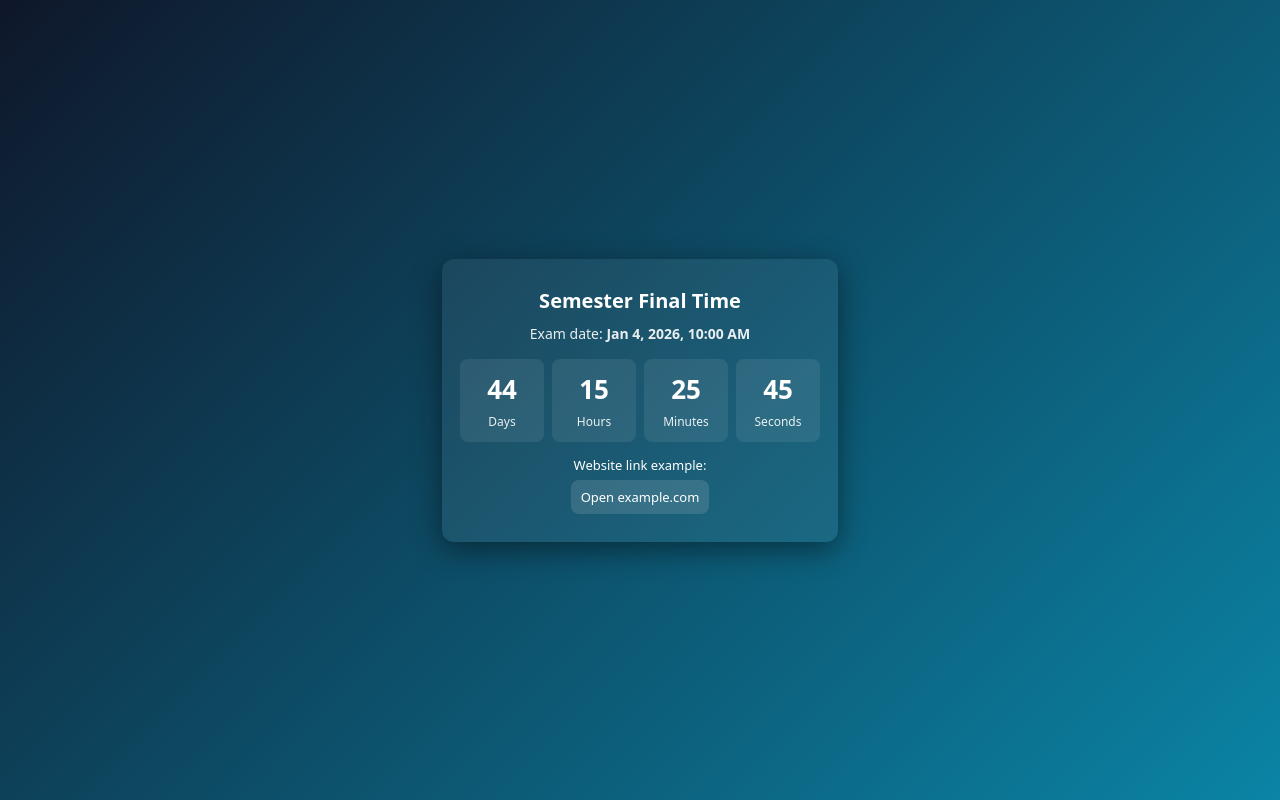
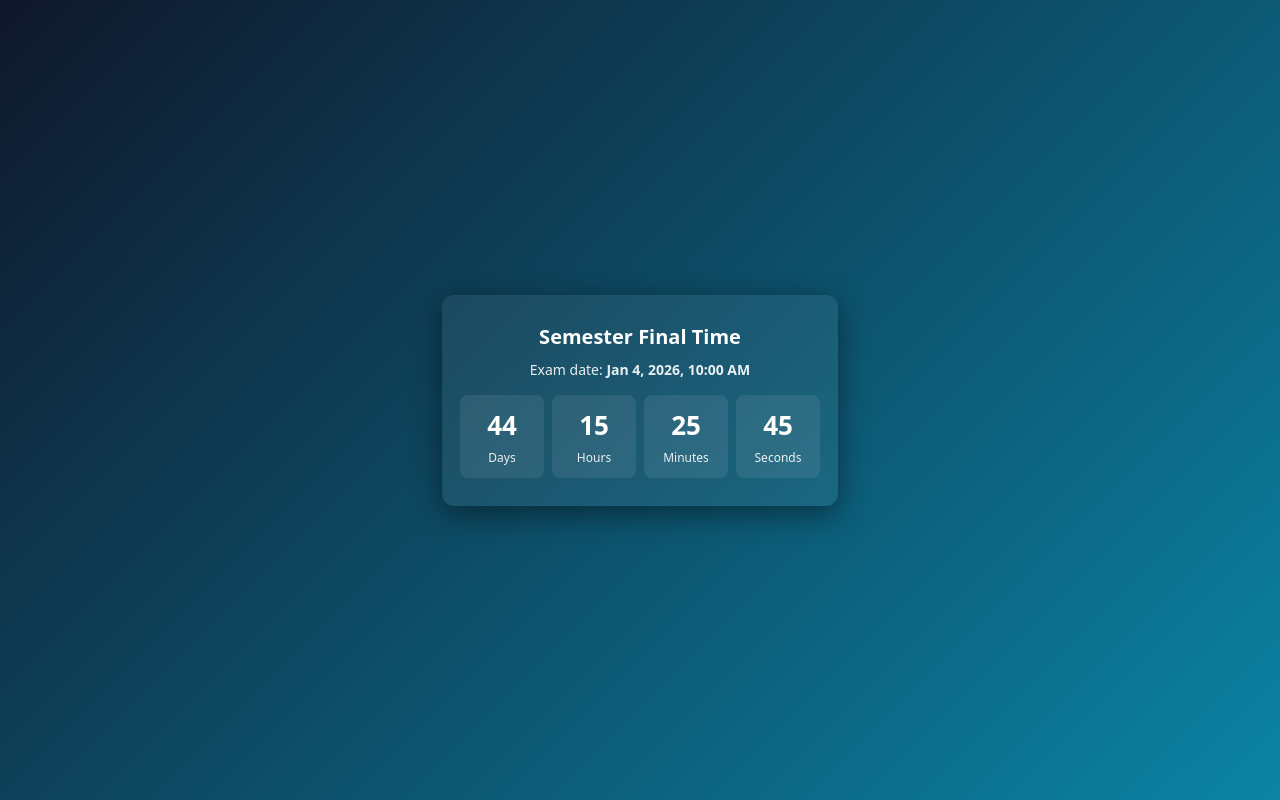
Before and after one commit to hasibulshad/Semesterfinalexam-countdown, a plain HTML site: page index.html in a window 1280 px wide. Drawn offline with Linux system fonts and the light colour scheme.

Commit message:
Add files via upload

```diff
--- a/index.html
+++ b/index.html
@@ -3,7 +3,7 @@
 <head>
   <meta charset="utf-8" />
   <meta name="viewport" content="width=device-width,initial-scale=1" />
-  <title>Semester Final Countdown</title>
+  <title>Semester Final Exam Time</title>
   <style>
     body {
       font-family: system-ui, -apple-system, "Segoe UI", Roboto, "Noto Sans", "Helvetica Neue", Arial;
@@ -73,14 +73,7 @@
       </div>
     </div>
 
-    <div class="link-row">
-      <!-- Example: How to save a link in HTML -->
-      <div>Website link example:</div>
-      <div style="margin-top:6px;">
-        <a class="btn" href="https://example.com" target="_blank" rel="noopener">Open example.com</a>
-      </div>
     </div>
-  </div>
 
   <script>
     // ======= CONFIGURE TARGET DATE HERE =======
```
